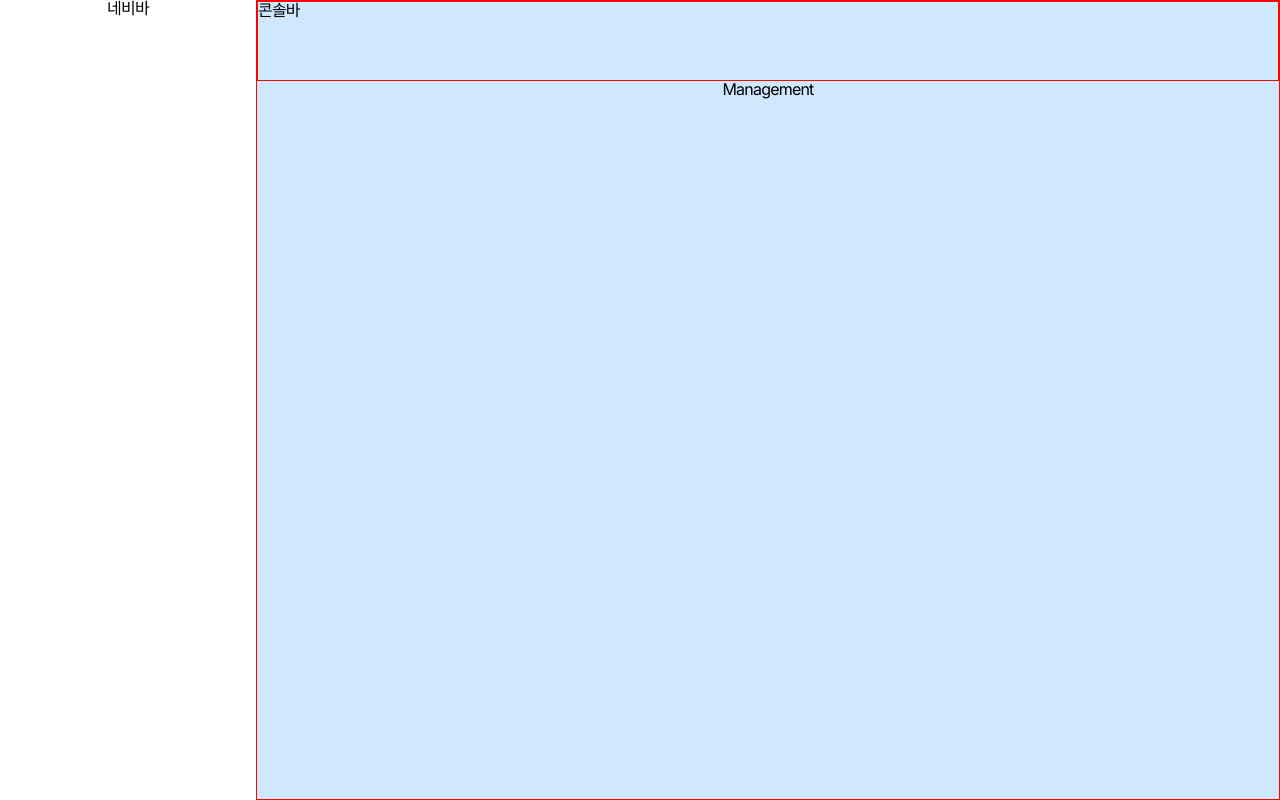
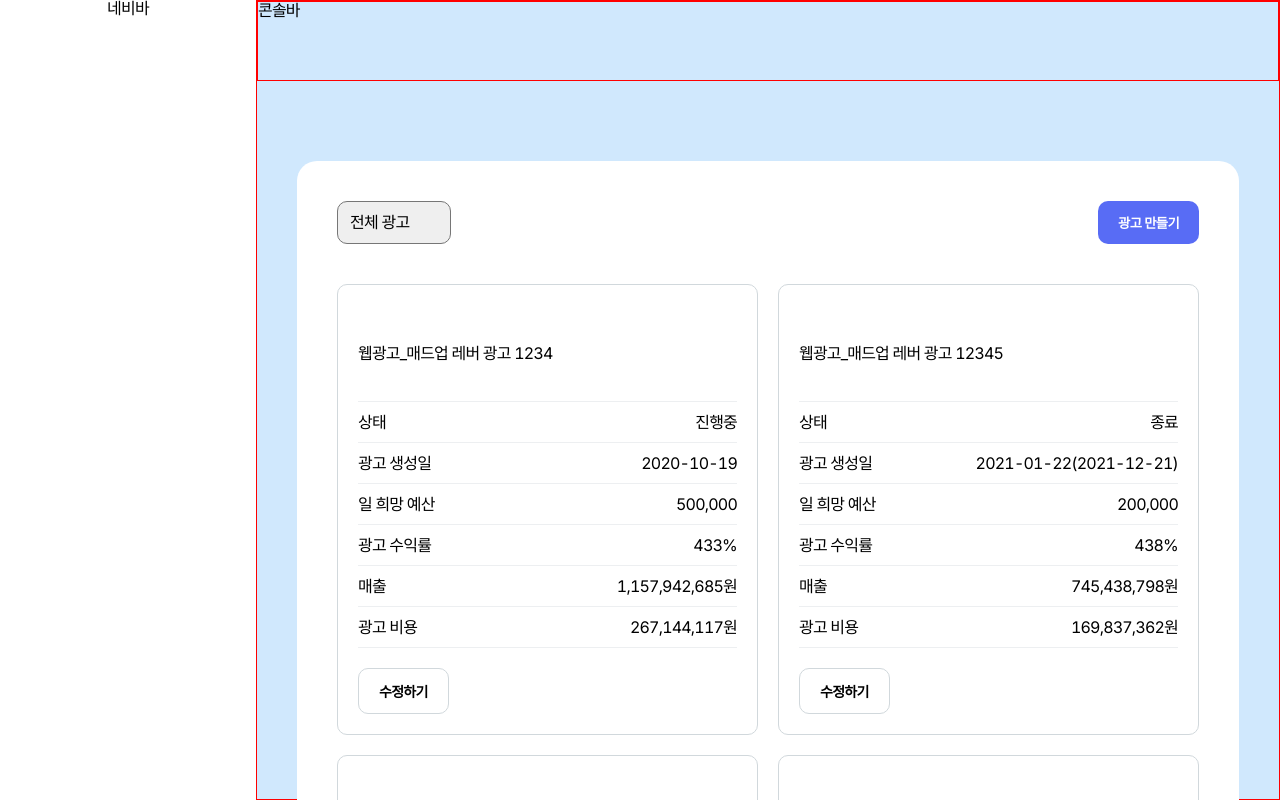
Before and after one commit to han-byul-yang/ManagementDashboard, a React (Create React App) app: page /management in a window 1280 px wide. Shown: the top 800 px of the page. Built offline with nearby package versions, Linux system fonts and the light colour scheme; a web font is replaced by a local one.

Commit message:
Feat: Make Management page layout

```diff
--- a/src/routes/Management/Management.module.scss
+++ b/src/routes/Management/Management.module.scss
@@ -1,9 +1,66 @@
 @use 'styles/constants/colors';
 
+// TODO: 공통 상수 논의(피그마 기준)
+
 .container {
+  padding: 40px;
+  margin: 80px 40px;
+  background-color: colors.$WHITE;
+  border-radius: 20px;
+}
+
+.top {
   display: flex;
-  flex-direction: column;
-  align-items: center;
-  width: 100%;
-  height: 100%;
+  justify-content: space-between;
 }
+
+.options {
+  padding: 12px;
+  border-radius: 10px;
+  appearance: none;
+}
+
+.addBtn {
+  padding: 12px 20px;
+  font-weight: 700;
+  color: colors.$WHITE;
+  background-color: #586cf5;
+  border-radius: 10px;
+}
+
+.cards {
+  display: grid;
+  grid-template-columns: 1fr 1fr;
+  gap: 20px;
+  margin-top: 40px;
+}
+
+.card {
+  padding: 20px;
+  border: 1px solid #d1d8dc;
+  border-radius: 10px;
+
+  h4 {
+    margin: 40px 0;
+  }
+
+  li {
+    display: flex;
+    justify-content: space-between;
+    padding: 12px 0;
+    border-bottom: 1px solid #edeff1;
+
+    &:first-child {
+      border-top: 1px solid #edeff1;
+    }
+  }
+}
+
+.editBtn {
+  padding: 12px 20px;
+  margin-top: 20px;
+  font-size: 14px;
+  font-weight: 700;
+  border: 1px solid #d1d8dc;
+  border-radius: 10px;
+}
--- a/src/routes/Management/index.tsx
+++ b/src/routes/Management/index.tsx
@@ -1,7 +1,114 @@
+import { useState, useEffect } from 'react'
+import axios from 'axios'
+import dayjs from 'dayjs'
+
 import styles from './Management.module.scss'
 
+/* TODO
+- 기본 레이아웃
+- 카드 편집
+- 카드 생성
+*/
+
+interface IAd {
+  id: number
+  adType: string
+  title: string
+  budget: number
+  status: string
+  startDate: string
+  endDate: string | null
+  report: {
+    cost: number
+    convValue: number
+    roas: number
+  }
+}
+
+const getAds = async () => {
+  const {
+    data: { ads },
+  } = await axios.get('data/adListData.json')
+
+  return ads
+}
+
 const Management = () => {
-  return <div className={styles.container}>Management</div>
+  const [adList, setAdList] = useState<IAd[]>([])
+
+  useEffect(() => {
+    ;(async () => {
+      const ads = await getAds()
+      setAdList(ads)
+    })()
+  }, [])
+
+  return (
+    <div className={styles.container}>
+      <div className={styles.top}>
+        <select className={styles.options}>
+          <option value='all'>전체 광고</option>
+          <option value='process'>진행중인 광고</option>
+          <option value='stop'>중단된 광고</option>
+        </select>
+        <button type='button' className={styles.addBtn}>
+          광고 만들기
+        </button>
+      </div>
+      <div className={styles.cards}>
+        {adList?.map((ad) => {
+          const {
+            id,
+            adType,
+            title,
+            budget,
+            status,
+            startDate,
+            endDate,
+            report: { cost, convValue, roas },
+          } = ad
+
+          return (
+            <div key={id} className={styles.card}>
+              <h4>{`${adType === 'web' ? '웹광고' : '앱광고'}_${title}`}</h4>
+              <ul>
+                <li>
+                  <div>상태</div>
+                  <div>{status === 'active' ? '진행중' : '종료'}</div>
+                </li>
+                <li>
+                  <div>광고 생성일</div>
+                  <div>
+                    {dayjs(startDate).format('YYYY-MM-DD')}
+                    {endDate && `(${dayjs(endDate).format('YYYY-MM-DD')})`}
+                  </div>
+                </li>
+                <li>
+                  <div>일 희망 예산</div>
+                  <div>{budget.toLocaleString()}</div>
+                </li>
+                <li>
+                  <div>광고 수익률</div>
+                  <div>{roas.toLocaleString()}%</div>
+                </li>
+                <li>
+                  <div>매출</div>
+                  <div>{convValue.toLocaleString()}원</div>
+                </li>
+                <li>
+                  <div>광고 비용</div>
+                  <div>{cost.toLocaleString()}원</div>
+                </li>
+              </ul>
+              <button type='button' className={styles.editBtn}>
+                수정하기
+              </button>
+            </div>
+          )
+        })}
+      </div>
+    </div>
+  )
 }
 
 export default Management
```
